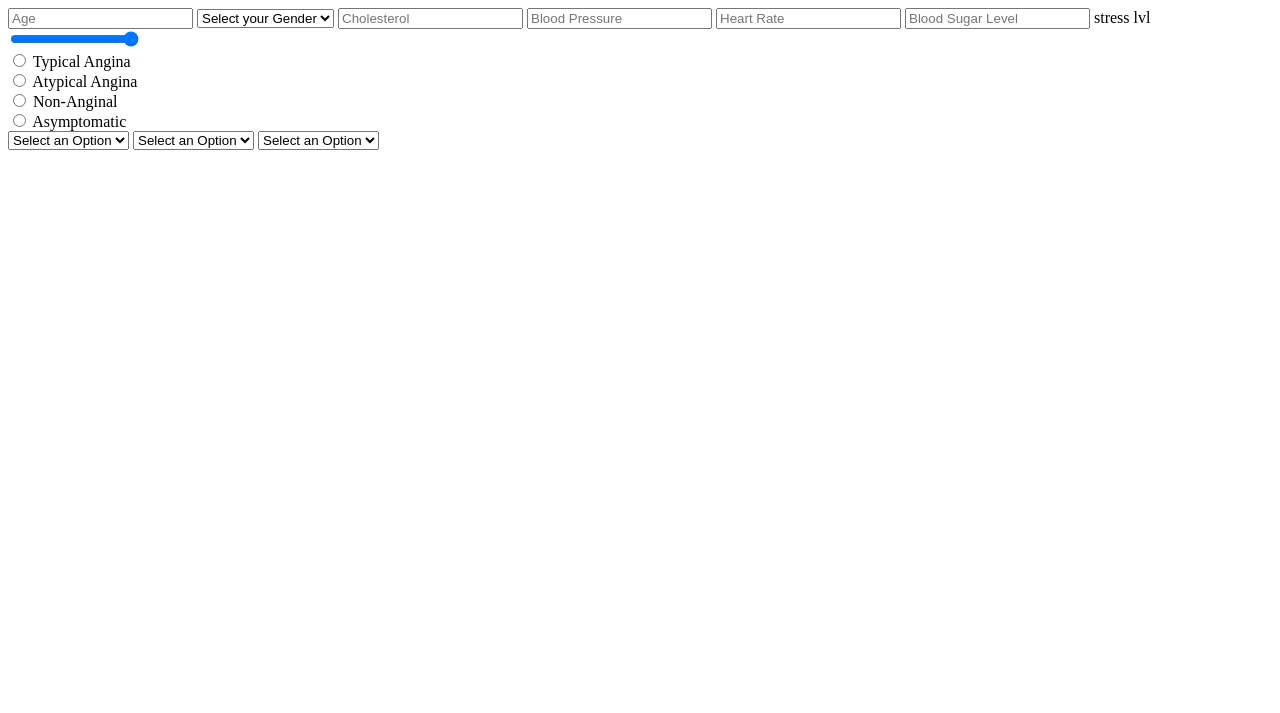
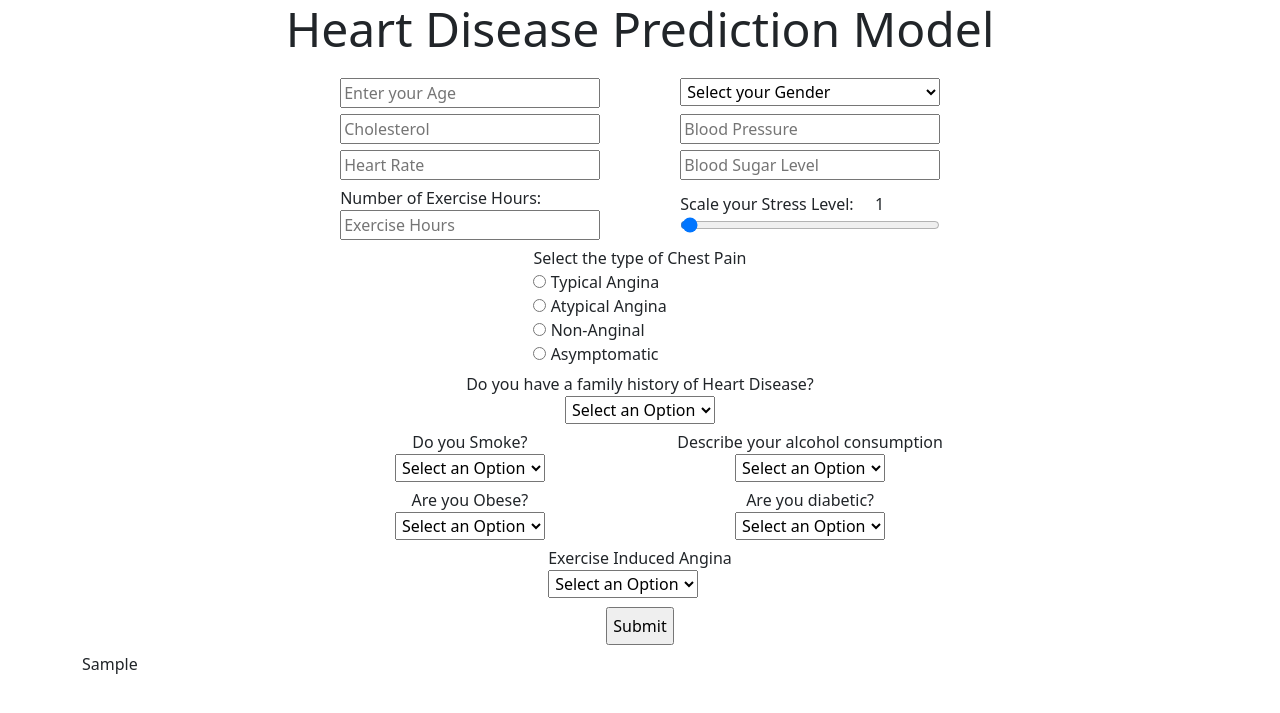
Before and after one commit to siddd26/Heart-Disease-Prediction, a Flask app: template templates/index.html in a window 1280 px wide. Shown: the top 713 px of the page. Run offline with Flask 3, Linux system fonts and the light colour scheme; the template is opened without the code that fills it: most values are stand-ins (such as "Sample title", 1, 10 or a date in 2020); parts of the project's set-up code (start-up, migrations or seed data) failed here and were passed over.

Commit message:
created structure of the form

```diff
--- a/static/css/style.css
+++ b/static/css/style.css
@@ -0,0 +1,43 @@
+.form{
+    display: flex;
+    justify-content: center;
+}
+form .row{
+    margin: 2px;
+    padding: 2px 10px;
+}
+.col-5 input, .col-5 select{
+    width:100%;
+    /* align-items: center; */
+    /* margin: 0px 3px; */
+}
+
+.ha{
+    display: flex;
+    justify-content: center;
+}
+
+.slider-label{
+    display: flex;
+    justify-content: start;
+}
+
+#slider-value{
+    width: 15px;
+    margin-bottom: 0px;
+}
+
+form input, form select{
+
+    padding: 1px 2px;
+}
+
+form .submit{
+    display: flex;
+    justify-content: center;
+    margin: 7px;
+}
+form .submit input{
+    /* width: auto; */
+    padding: 5px;
+}
--- a/templates/index.html
+++ b/templates/index.html
@@ -1,67 +1,167 @@
 <!DOCTYPE html>
 <html lang="en">
+
 <head>
     <meta charset="UTF-8">
     <meta name="viewport" content="width=device-width, initial-scale=1.0">
+    <link rel="stylesheet" href="./static/css/style.css">
+    <link href="https://cdn.jsdelivr.net/npm/bootstrap@5.3.3/dist/css/bootstrap.min.css" rel="stylesheet"
+        integrity="sha384-QWTKZyjpPEjISv5WaRU9OFeRpok6YctnYmDr5pNlyT2bRjXh0JMhjY6hW+ALEwIH" crossorigin="anonymous">
     <title>Heart Disease Prediction</title>
 </head>
+
 <body>
-    <form>
-        <input name="Age" type="number" placeholder="Age">
-        <select name="Gender" placeholder="asd">
+    <div class="container justify-content-center align-items-center">
+        <div class="header">
+            <p class="text-center display-5">Heart Disease Prediction Model</p>
+        </div>
+
+        <div class="form">
+            <form action="{{url_for('predict')}}" method="POST">
+                <div class="row justify-content-around">
+                    <div class="age col-5">
+                        <!-- <label name="age">Enter your Age:</label> -->
+                        <input name="age" type="number" placeholder="Enter your Age" required>
+                    </div>
+                    <div class="gender col-5">
+                        <!-- <label name="age">Enter your Gender:</label> -->
+                        <select name="gender" placeholder="" required>
                             <option value="select">Select your Gender</option>
                             <option value="1">Male</option>
                             <option value="0">Female</option>
                         </select>
-        <input type="number" name="cholesterol" id="" placeholder="Cholesterol">
-        <input type="number" name="blood-pressure" id="" placeholder="Blood Pressure">
-        <input type="number" name="heart-rate" id="" placeholder="Heart Rate">
-        <input type="number" name="blood-sugar" id="" placeholder="Blood Sugar Level">
-        stress lvl
-        <input type="range" min="1" max="10" value="10" class="slider" id="myRange">
-        <br>
-        <input type="radio" name="chest-pain-type" value="0">
+                    </div>
+                </div>
+                <div class="row justify-content-around">
+                    <div class="col-5">
+                        <!-- <label name="cholesterol">Enter your Cholesterol Level:</label> -->
+                        <input type="number" name="cholesterol" id="" placeholder="Cholesterol" required>
+                    </div>
+                    <div class="col-5">
+                        <!-- <label name="blood-pressure">Enter your Blood Pressure Level:</label> -->
+                        <input type="number" name="blood-pressure" id="" placeholder="Blood Pressure" required>
+                    </div>
+                </div>
+
+                <div class="row justify-content-around">
+                    <div class="col-5">
+                        <!-- <label name="heart-rate">Enter your Heart Rate:</label> -->
+                        <input type="number" name="heart-rate" id="" placeholder="Heart Rate" required>
+                    </div>
+                    <div class="col-5">
+                        <!-- <label name="blood-sugar">Enter your Blood Sugar Level:</label> -->
+                        <input type="number" name="blood-sugar" id="" placeholder="Blood Sugar Level" required>
+                    </div>
+                </div>
+                <div class="row justify-content-around align-items-end">
+                    <div class="col-5">
+                        <label name="age">Number of Exercise Hours:</label>
+                        <input name="exercise-hours" type="number" placeholder="Exercise Hours" required>
+                    </div>
+                    <div class="col-5 slider">
+                        <div class="slider-label">
+                            <div class="col-9"><label name="age">Scale your Stress Level: </label></div>
+                            <div class="col-2">
+                                <p id="slider-value"></p>
+                            </div>
+                        </div>
+                        <input name="stress-level" type="range" min="1" max="10" value="1" id="myRange" required>
+                    </div>
+                </div>
+                <div class="row justify-content-center">
+                    <div class="col-auto">
+                        <label name="age">Select the type of Chest Pain</label><br>
+                        <input type="radio" name="chest-pain-type" value="0" required>
                         <label for="type1">Typical Angina</label><br>
-        <input type="radio" name="chest-pain-type" value="1">
+                        <input type="radio" name="chest-pain-type" value="1" required>
                         <label for="type2">Atypical Angina</label><br>
-        <input type="radio" name="chest-pain-type" value="2">
+                        <input type="radio" name="chest-pain-type" value="2" required>
                         <label for="type3">Non-Anginal</label><br>
-        <input type="radio" name="chest-pain-type" value="3">
+                        <input type="radio" name="chest-pain-type" value="3" required>
                         <label for="type4">Asymptomatic</label>
-        <br>
-        <select name="family-history" placeholder="">
+                    </div>
+                </div>
+                <div class="row justify-content-center text-center">
+                    <div class="col-auto">
+                        <label name"family-history">Do you have a family history of Heart Disease?</label><br>
+                        <select name="family-history" placeholder="" required>
                             <option value="select">Select an Option</option>
                             <option value="1">Yes</option>
                             <option value="0">No</option>
                         </select>
-        <select name="smoking" placeholder="">
+                    </div>
+                </div>
+                <div class="row justify-content-around text-center">
+                    <div class="col-6">
+                        <label name"smoking">Do you Smoke?</label><br>
+                        <select name="smoking" placeholder="" required>
+                            <option value="select">Select an Option</option>
+                            <option value="2">Never</option>
+                            <option value="1">Former</option>
+                            <option value="0">Current</option>
+                        </select>
+                    </div>
+                    <div class="col-6">
+                        <label name"alcohol">Describe your alcohol consumption</label><br>
+                        <select name="alcohol" placeholder="" required>
+                            <option value="select">Select an Option</option>
+                            <option value="0">Frequently</option>
+                            <option value="1">Occasionally</option>
+                            <option value="2">I don't drink.</option>
+                        </select>
+                    </div>
+                </div>
+                <div class="row justify-content-around text-center">
+                    <div class="col-6">
+                        <label name"Obese_Yes">Are you Obese?</label><br>
+                        <select name="Obese_Yes" placeholder="" required>
                             <option value="select">Select an Option</option>
                             <option value="1">Yes</option>
                             <option value="0">No</option>
                         </select>
-        <select name="alcohol" placeholder="">
+                    </div>
+
+                    <div class="col-6">
+                        <label name"">Are you diabetic?</label><br>
+                        <select name="Diabetes_Yes" placeholder="" required>
                             <option value="select">Select an Option</option>
                             <option value="1">Yes</option>
                             <option value="0">No</option>
                         </select>
+                    </div>
+                </div>
+                <div class="row justify-content-center">
+                    <div class="col-auto">
+                        <label name"">Exercise Induced Angina</label><br>
+                        <select name="Exercise Induced Angina_Yes" placeholder="" required>
+                            <option value="select">Select an Option</option>
+                            <option value="1">Yes</option>
+                            <option value="0">No</option>
+                        </select>
+                    </div>
+                </div>
+                <div class="submit">
+                    <input class="submit m-auto" type="submit">
+                </div>
 
 
+            </form>
+        </div>
+        {{prediction_txt}}
+    </div>
+    <script>
+        var slider = document.getElementById("myRange");
+        var output = document.getElementById("slider-value");
+        output.innerHTML = slider.value; // Display the default slider value
 
+        // Update the current slider value (each time you drag the slider handle)
+        slider.oninput = function () {
+            output.innerHTML = this.value;
+        }
+    </script>
+    <script src="https://cdn.jsdelivr.net/npm/bootstrap@5.3.3/dist/js/bootstrap.bundle.min.js"
+        integrity="sha384-YvpcrYf0tY3lHB60NNkmXc5s9fDVZLESaAA55NDzOxhy9GkcIdslK1eN7N6jIeHz"
+        crossorigin="anonymous"></script>
+</body>
 
-
-
-        <!-- Enter age: 22
-        Enter cholesterol level: 150
-        Enter blood pressure: 100
-        Enter heart rate: 100
-        Enter smoking (1 for Yes, 0 for No): 0
-        Enter alcohol intake (1 for Yes, 0 for No): 0
-        Enter exercise hours per week: 4
-        Enter stress level (1-10): 10
-        Enter blood sugar level: 150
-        Enter chest pain type (0 for Typical Angina, 1 for Atypical Angina, 2 for Non-Anginal Pain, 3 for Asymptomatic): 3
-        Enter gender (1 for Male, 0 for Female): 1
-        Enter family history of heart disease (1 for Yes, 0 for No) -->
-    </form>
-</body>
 </html>
```
Lines whose indentation alone changed are shown as unchanged.
